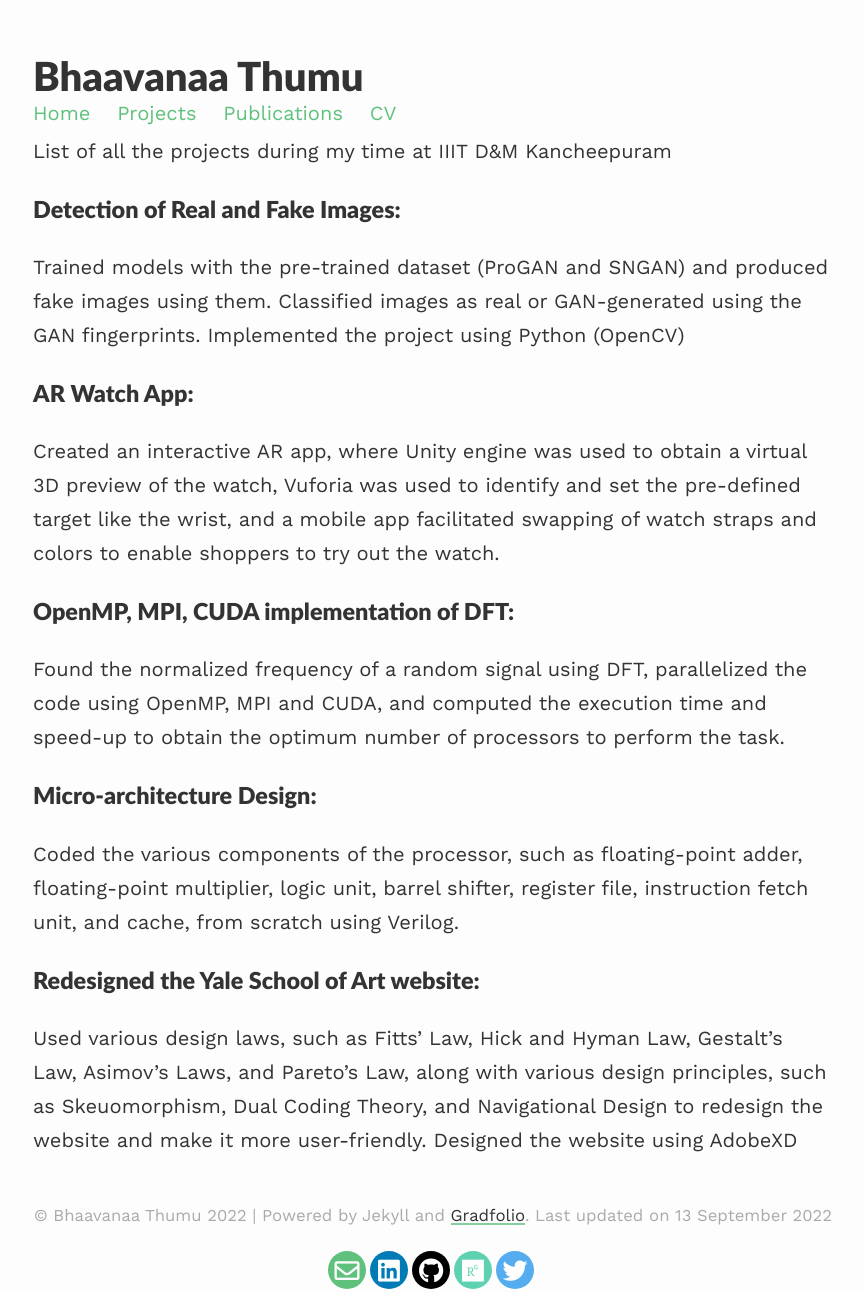
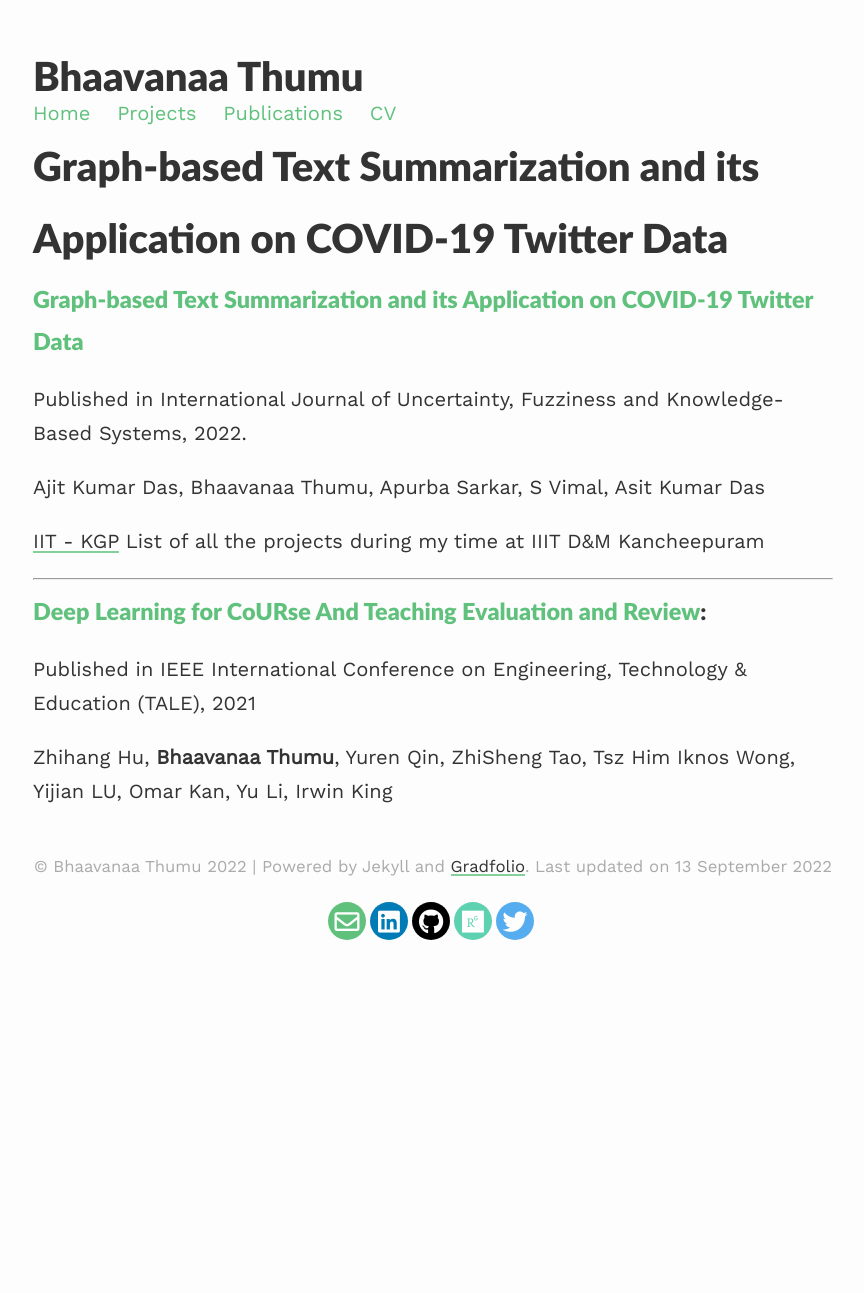
Before and after one commit to bhaavanaa/bhaavanaa.github.io, a Jekyll site: the page built from _pages/blogs.md, in a window 1280 px wide. Shown: the whole page, without its empty margins (207-1071 px from the left). Built offline with Jekyll 4.4.1, drawn with Linux system fonts in a browser that asks for light colours; nearby versions of some CDN libraries; our own code applies the rules of GitHub Pages for plain Markdown files; after the commit the page ends 980 px from its top, so only the background shows below that.

Commit message:
Update blogs.md

```diff
--- a/_pages/blogs.md
+++ b/_pages/blogs.md
@@ -5,64 +5,20 @@
 published: true
 ---
 
+### [Graph-based Text Summarization and its Application on COVID-19 Twitter Data](https://www.worldscientific.com/doi/epdf/10.1142/S0218488522400190)
 
+Published in International Journal of Uncertainty, Fuzziness and Knowledge-Based Systems, 2022.
+
+Ajit Kumar Das, Bhaavanaa Thumu, Apurba Sarkar, S Vimal, Asit Kumar Das
+
+[IIT - KGP](https://www.worldscientific.com/doi/epdf/10.1142/S0218488522400190)
 List of all the projects during my time at IIIT D&M Kancheepuram
 
-### Detection of Real and Fake Images:
+---
 
-Trained models with the pre-trained dataset (ProGAN and SNGAN) and produced fake images using them. Classified images as real or GAN-generated using the GAN fingerprints. Implemented the project using Python (OpenCV)
+### [Deep Learning for CoURse And Teaching Evaluation and Review](https://ieeexplore.ieee.org/document/9678633):
 
-### AR Watch App:
+Published in IEEE International Conference on Engineering, Technology & Education (TALE), 2021
 
-Created an interactive AR app, where Unity engine was used to obtain a virtual 3D preview of the watch, Vuforia was used to identify and set the pre-defined target like the wrist, and a mobile app facilitated swapping of watch straps and colors to enable shoppers to try out the watch.
-
-### OpenMP, MPI, CUDA implementation of DFT:
-
-Found the normalized frequency of a random signal using DFT, parallelized the code using OpenMP, MPI and CUDA, and computed the execution time and speed-up to obtain the optimum number of processors to perform the task.
-
-### Micro-architecture Design:
-
-Coded the various components of the processor, such as floating-point adder, floating-point multiplier, logic unit, barrel shifter, register file, instruction fetch unit, and cache, from scratch using Verilog.
-
-### Redesigned the Yale School of Art website:
-
-Used various design laws, such as Fitts’ Law, Hick and Hyman Law, Gestalt’s Law, Asimov’s Laws, and Pareto’s Law, along with various design principles, such as Skeuomorphism, Dual Coding Theory, and Navigational Design to redesign the website and make it more user-friendly. Designed the website using AdobeXD
-
-
-<!-- <div class="ProjectContainer">
-
-	<div class="gallery">
-
-
-  {% for project in site.projects %}
-
-  {% if project.redirect %}
-  <div class="projectTile">
-          <a href="{{ project.redirect }}" target="_blank">
-          <span>
-              <h2>{{ project.title }}</h2>
-              <br/>
-              <p>{{ project.description }}</p>
-          </span>
-          </a>
-  </div>
-
-  {% else %}
-
-  <div class="projectTile">
-          <a href="{{ project.url | prepend: site.baseurl | prepend: site.url }}">
-          <span>
-              <h2>{{ project.title }}</h2>
-              <br/>
-              <p>{{ project.description }}</p>
-          </span>
-          </a>
-  </div>
-
-  {% endif %}
-
-  {% endfor %}
-
-	</div>
-
-</div> -->
+Zhihang Hu, **Bhaavanaa Thumu**, Yuren Qin, ZhiSheng Tao, Tsz Him Iknos Wong, Yijian LU,
+Omar Kan, Yu Li, Irwin King
```
